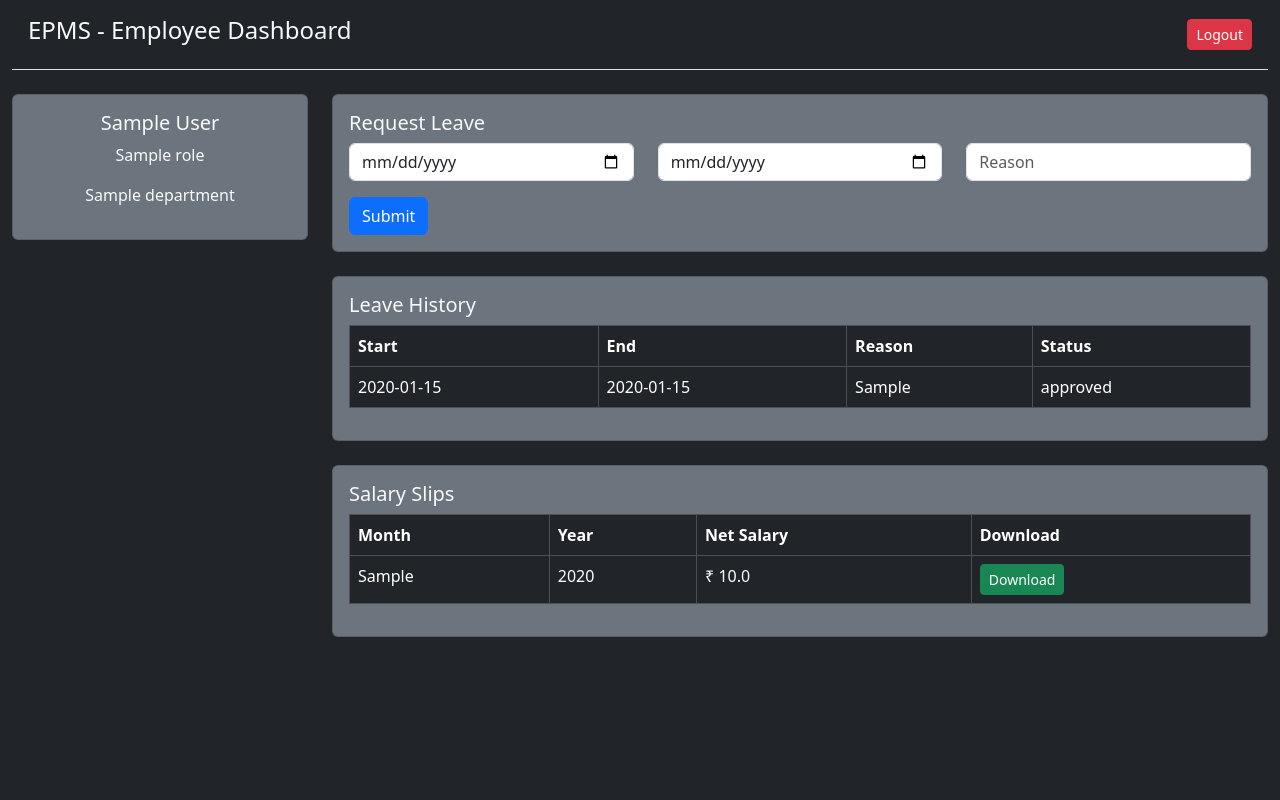
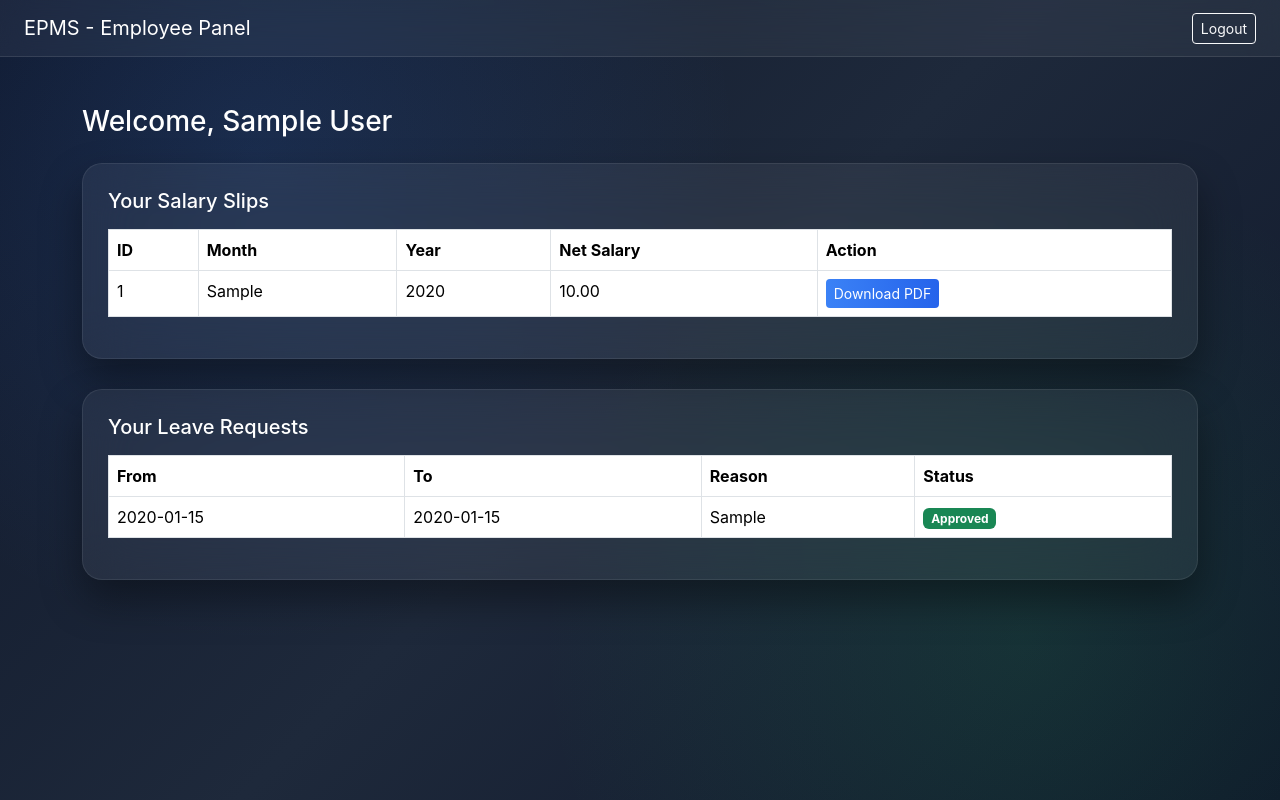
Before and after one commit to AyanMulani/EPMSFULL, a Flask app: template templates/employee_dashboard.html in a window 1280 px wide. Run offline with Flask 3, Linux system fonts and the light colour scheme; the template is opened without the code that fills it: values that come from a table or form of the project are taken from there, others are empty; tables that the repository leaves empty hold one stand-in row (values such as "Sample post").

Commit message:
Update employee_dashboard.html

```diff
--- a/templates/employee_dashboard.html
+++ b/templates/employee_dashboard.html
@@ -1,65 +1,123 @@
-<!DOCTYPE html>
+<!doctype html>
 <html>
 <head>
-    <title>Employee Dashboard - EPMS</title>
+<meta charset="utf-8">
+<title>EPMS – Employee Dashboard</title>
+<meta name="viewport" content="width=device-width, initial-scale=1">
+
 <link href="https://cdn.jsdelivr.net/npm/bootstrap@5.3.2/dist/css/bootstrap.min.css" rel="stylesheet">
+
+<style>
+
+/* ===== Premium Background (Same as Login) ===== */
+body{
+    margin:0;
+    min-height:100vh;
+    font-family:-apple-system, BlinkMacSystemFont, 'Segoe UI', sans-serif;
+    background:
+        radial-gradient(circle at 20% 20%, rgba(59,130,246,0.15), transparent 40%),
+        radial-gradient(circle at 80% 80%, rgba(34,197,94,0.12), transparent 40%),
+        linear-gradient(135deg,#0f172a,#1e293b,#0f172a);
+    color:white;
+}
+
+/* ===== Navbar ===== */
+.navbar{
+    background:rgba(255,255,255,0.05);
+    backdrop-filter:blur(15px);
+    border-bottom:1px solid rgba(255,255,255,0.1);
+}
+
+/* ===== Glass Card ===== */
+.glass-card{
+    background:rgba(255,255,255,0.06);
+    backdrop-filter:blur(25px);
+    border:1px solid rgba(255,255,255,0.08);
+    border-radius:20px;
+    padding:25px;
+    box-shadow:0 20px 40px rgba(0,0,0,0.4);
+    margin-bottom:30px;
+}
+
+/* ===== Table Style ===== */
+.table{
+    color:white;
+}
+
+.table thead{
+    background:rgba(255,255,255,0.08);
+}
+
+.badge{
+    font-size:12px;
+}
+
+/* ===== Buttons ===== */
+.btn-primary{
+    background:linear-gradient(90deg,#3b82f6,#2563eb);
+    border:none;
+}
+
+.btn-primary:hover{
+    opacity:0.9;
+}
+
+</style>
 </head>
 
-<body class="bg-dark text-light">
+<body>
 
-<div class="container-fluid">
+<nav class="navbar navbar-dark px-4">
+    <span class="navbar-brand">EPMS - Employee Panel</span>
+    <a href="/logout" class="btn btn-outline-light btn-sm">Logout</a>
+</nav>
 
-    <div class="d-flex justify-content-between align-items-center p-3 border-bottom">
-        <h4>EPMS - Employee Dashboard</h4>
-        <a href="{{ url_for('logout') }}" class="btn btn-danger btn-sm">Logout</a>
+<div class="container py-5">
+
+<h3 class="mb-4">Welcome, {{ employee.first_name }} {{ employee.last_name }}</h3>
+
+<!-- Salary Slips -->
+<div class="glass-card">
+    <h5 class="mb-3">Your Salary Slips</h5>
+
+    <table class="table table-bordered">
+        <thead>
+            <tr>
+                <th>ID</th>
+                <th>Month</th>
+                <th>Year</th>
+                <th>Net Salary</th>
+                <th>Action</th>
+            </tr>
+        </thead>
+        <tbody>
+        {% for p in payrolls %}
+            <tr>
+                <td>{{ p.id }}</td>
+                <td>{{ p.month }}</td>
+                <td>{{ p.year }}</td>
+                <td>{{ '%.2f'|format(p.net_salary) }}</td>
+                <td>
+                    <a class="btn btn-sm btn-primary"
+                       href="/employee/payroll/{{p.id}}/pdf">
+                        Download PDF
+                    </a>
+                </td>
+            </tr>
+        {% endfor %}
+        </tbody>
+    </table>
 </div>
 
-    <div class="row mt-4">
+<!-- Leave Status -->
+<div class="glass-card">
+    <h5 class="mb-3">Your Leave Requests</h5>
 
-        <!-- Left Sidebar -->
-        <div class="col-md-3">
-            <div class="card bg-secondary text-light mb-3">
-                <div class="card-body text-center">
-                    <h5>{{ employee.first_name }} {{ employee.last_name }}</h5>
-                    <p>{{ employee.role.name if employee.role else '' }}</p>
-                    <p>{{ employee.department.name if employee.department else '' }}</p>
-                </div>
-            </div>
-        </div>
-
-        <!-- Main Content -->
-        <div class="col-md-9">
-
-            <!-- Leave Request -->
-            <div class="card bg-secondary text-light mb-4">
-                <div class="card-body">
-                    <h5>Request Leave</h5>
-                    <form method="POST" action="{{ url_for('employee_leave_request') }}">
-                        <div class="row">
-                            <div class="col-md-4">
-                                <input type="date" name="start_date" class="form-control" required>
-                            </div>
-                            <div class="col-md-4">
-                                <input type="date" name="end_date" class="form-control" required>
-                            </div>
-                            <div class="col-md-4">
-                                <input type="text" name="reason" class="form-control" placeholder="Reason" required>
-                            </div>
-                        </div>
-                        <button class="btn btn-primary mt-3">Submit</button>
-                    </form>
-                </div>
-            </div>
-
-            <!-- Leave History -->
-            <div class="card bg-secondary text-light mb-4">
-                <div class="card-body">
-                    <h5>Leave History</h5>
-                    <table class="table table-dark table-bordered">
+    <table class="table table-bordered">
         <thead>
             <tr>
-                            <th>Start</th>
-                            <th>End</th>
+                <th>From</th>
+                <th>To</th>
                 <th>Reason</th>
                 <th>Status</th>
             </tr>
@@ -70,46 +128,20 @@
                 <td>{{ leave.start_date }}</td>
                 <td>{{ leave.end_date }}</td>
                 <td>{{ leave.reason }}</td>
-                            <td>{{ leave.status }}</td>
-                        </tr>
-                        {% endfor %}
-                        </tbody>
-                    </table>
-                </div>
-            </div>
-
-            <!-- Payroll -->
-            <div class="card bg-secondary text-light">
-                <div class="card-body">
-                    <h5>Salary Slips</h5>
-                    <table class="table table-dark table-bordered">
-                        <thead>
-                        <tr>
-                            <th>Month</th>
-                            <th>Year</th>
-                            <th>Net Salary</th>
-                            <th>Download</th>
-                        </tr>
-                        </thead>
-                        <tbody>
-                        {% for p in payrolls %}
-                        <tr>
-                            <td>{{ p.month }}</td>
-                            <td>{{ p.year }}</td>
-                            <td>₹ {{ p.net_salary }}</td>
                 <td>
-                                <a href="{{ url_for('employee_payroll_pdf', pid=p.id) }}"
-                                   class="btn btn-success btn-sm">Download</a>
+                    {% if leave.status == 'pending' %}
+                        <span class="badge bg-warning">Pending</span>
+                    {% elif leave.status == 'approved' %}
+                        <span class="badge bg-success">Approved</span>
+                    {% else %}
+                        <span class="badge bg-danger">Rejected</span>
+                    {% endif %}
                 </td>
             </tr>
         {% endfor %}
         </tbody>
     </table>
 </div>
-            </div>
-
-        </div>
-    </div>
 
 </div>
 
```
Lines whose indentation alone changed are shown as unchanged.
